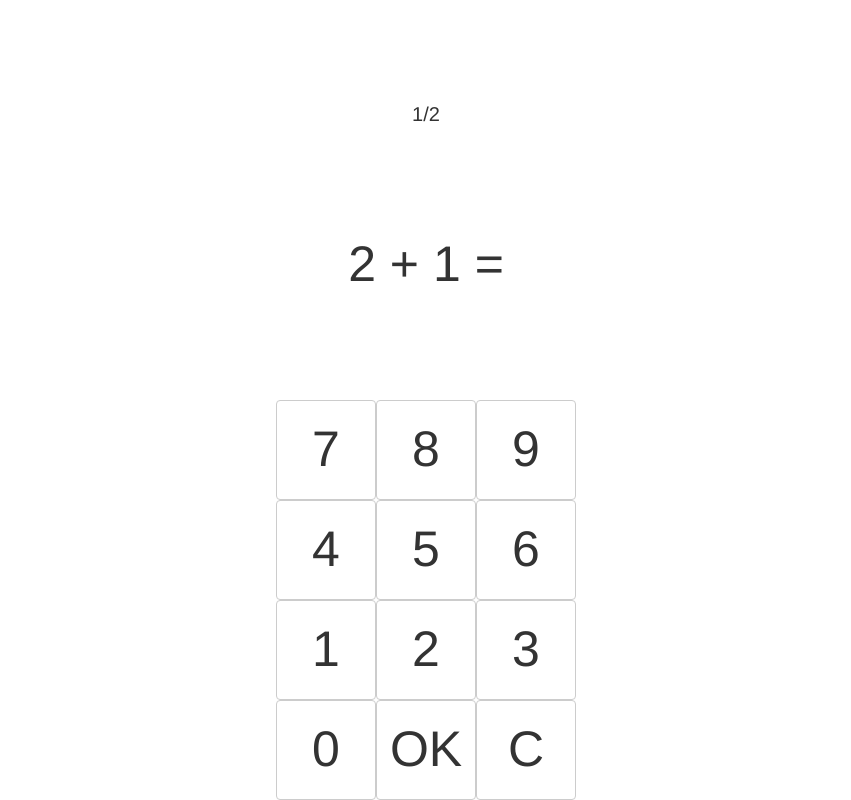
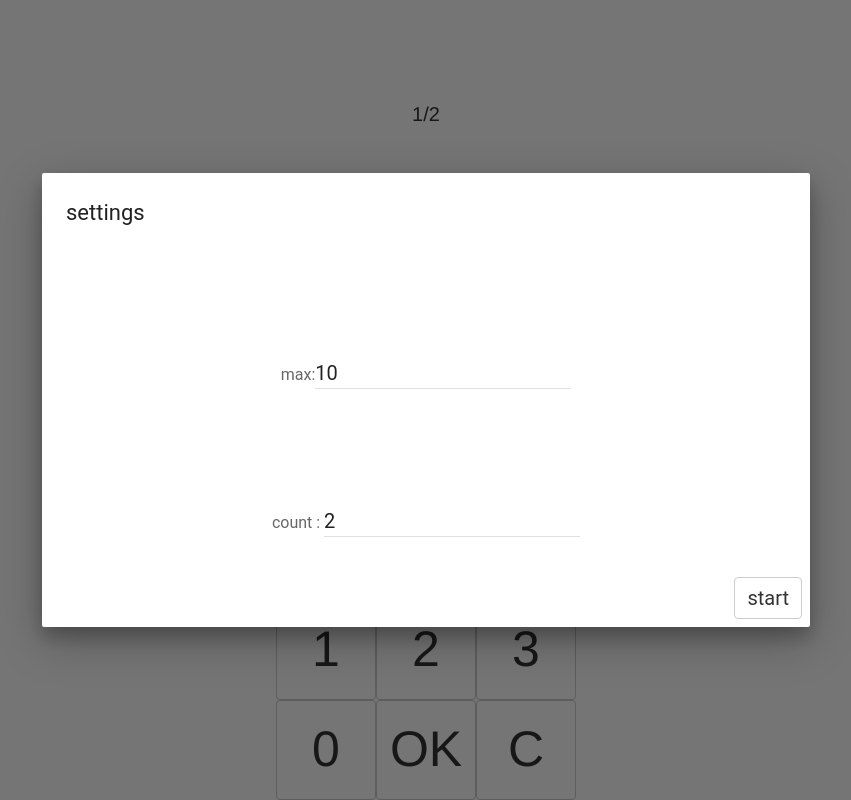
Before and after one commit to leo0123/Math, a React app: page / in a window 1280 px wide. Shown: the whole page, without its empty margins (214-1065 px from the left). Built offline with nearby package versions, Linux system fonts and the light colour scheme; no server answers.

Commit message:
add settings and start

```diff
--- a/src/components/App.jsx
+++ b/src/components/App.jsx
@@ -3,6 +3,9 @@ import Expression from "./Expression.jsx";
 import NumPad from "./NumPad.jsx";
 import ExpressionHelper from "./ExpressionHelper.js";
 import $ from "jquery";
+import MuiThemeProvider from 'material-ui/styles/MuiThemeProvider';
+import Dialog from "material-ui/Dialog";
+import TextField from "material-ui/TextField";
 
 export default class App extends React.Component {
   constructor(props) {
@@ -27,25 +30,39 @@ export default class App extends React.Component {
       currentExpression: ExpressionHelper.getCurrentExpression(),
       answer: "",
       message: "",
-      remaining: ExpressionHelper.getRemaining()
+      remaining: ExpressionHelper.getRemaining(),
+      dialogOpen: true,
+      config: this.config
     };
     this.numButtonClick = this.numButtonClick.bind(this);
+    this.handleClose = this.handleClose.bind(this);
+    this.handleConfigMaxChange = this.handleConfigMaxChange.bind(this);
+    this.handleConfigCountChange = this.handleConfigCountChange.bind(this);
+    this.getDialogStatus = this.getDialogStatus.bind(this);
     window.numPress = this.numButtonClick;
+    window.getDialogStatus = this.getDialogStatus;
     window.onkeyup = function(e) {
+      if (window.getDialogStatus()) {
+        return;
+      }
       var key = e.keyCode
         ? e.keyCode
         : e.which;
 
-      if (48<=key && key<=57) {
-        window.numPress(key-48);
-      } else if (96<=key && key<=105) {
-        window.numPress(key-96);
+      if (48 <= key && key <= 57) {
+        window.numPress(key - 48);
+      } else if (96 <= key && key <= 105) {
+        window.numPress(key - 96);
       } else if (key == 13) {
         window.numPress("OK");
       } else if (key == 110) {
         window.numPress("C");
       }
     };
+  }
+
+  getDialogStatus() {
+    return this.state.dialogOpen;
   }
 
   load() {
@@ -96,6 +113,22 @@ export default class App extends React.Component {
     this.setState({
       answer: this.state.answer + e
     });
+  }
+
+  handleClose() {
+    this.config.date = new Date();
+    console.log(this.config);
+    this.setState({dialogOpen: false});
+  }
+
+  handleConfigMaxChange(e, v) {
+    this.config.max = v;
+    this.setState({config: this.config});
+  }
+
+  handleConfigCountChange(e, v) {
+    this.config.count = v;
+    this.setState({config: this.config});
   }
 
   /*check() {
@@ -154,18 +187,33 @@ export default class App extends React.Component {
   }*/
 
   render() {
+    const actions = [
+      <button onClick = {this.handleClose} className = "btn btn-default" style = {this.style} > start </button>
+    ];
+
     return (
       <div >
-        <div className="row" style={this.centerStyle}>
+        <MuiThemeProvider>
+          <Dialog title="settings" actions={actions} modal={true} open={this.state.dialogOpen}>
+            <div className="row" style={this.centerStyle}>
+              max:<TextField hintText="number" style={this.style}
+                defaultValue={this.state.config.max} onChange={this.handleConfigMaxChange}/>
+            </div>
+            <div className="row" style = {this.centerStyle}>
+              count : <TextField hintText="number" style={this.style}
+                defaultValue={this.state.config.count} onChange={this.handleConfigCountChange}/>
+            </div>
+          </Dialog>
+        </MuiThemeProvider>
+        <div className = "row" style = {this.centerStyle}>
           <div style={this.style}>{this.state.remaining}</div>
         </div>
         <div className="row" style={this.centerStyle}>
           <Expression data={this.state.currentExpression} answer={this.state.answer} message={this.state.message}/>
         </div>
-        <div className="row" style={this.centerStyle}>
+        <div className = "row" style = {this.centerStyle} >
           <NumPad numButtonClick={this.numButtonClick}/>
         </div>
-      </div>
-    );
+      </div>);
+    }
   }
-}
```
